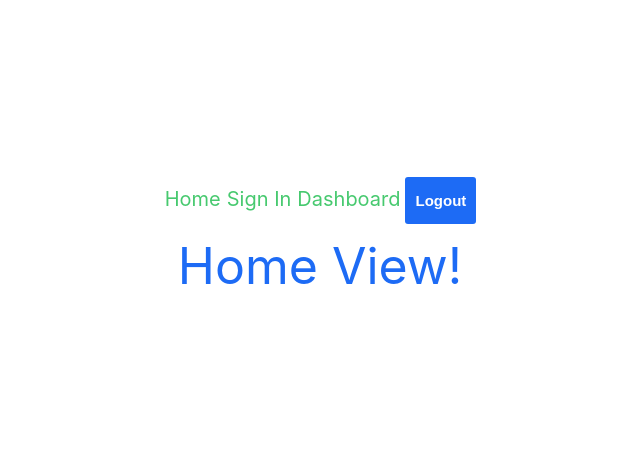
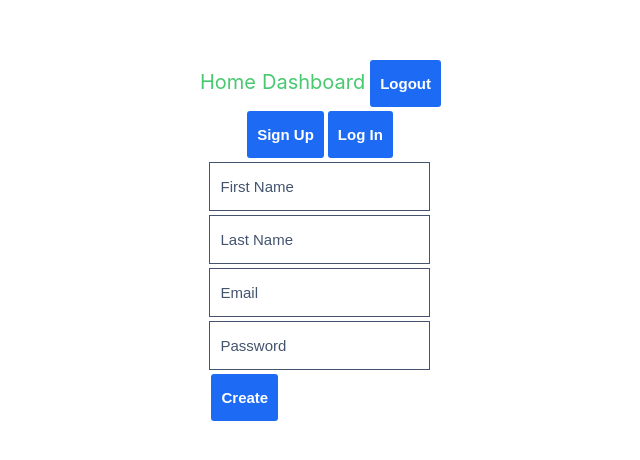
Before and after one commit to eberbrown/ih-todo-final-project, a Vue app: page / in a window 1280 px wide. Shown: the part 170-630 px from the top of the page, without its empty margins (320-960 px from the left). Built offline with nearby package versions, Linux system fonts and the light colour scheme; no server answers.

Commit message:
implemented login signup functionality for navbar

```diff
--- a/src/App.vue
+++ b/src/App.vue
@@ -1,6 +1,7 @@
 <script setup>
 import NavBar from "./components/NavBar.vue";
 </script>
+
 <template>
   <header>
     <div class="wrapper">
--- /dev/null
+++ b/src/components/LogInComp.vue
@@ -0,0 +1,33 @@
+<script setup>
+import { ref } from 'vue';
+import { useAuthStore } from '@/stores/userStore';
+const { signIn } = useAuthStore();
+
+const email = ref("");
+const password = ref("");
+
+const loginUser = () => {
+	signIn(email.value, password.value);
+	email.value = "";
+	password.value = "";
+};
+
+</script>
+
+<template>
+		<div class="inputContainer">
+			<input type="email" id="email" v-model="email" placeholder="Email">
+		</div>
+
+		<div class="inputContainer">
+			<input type="password" id="password" v-model="password" placeholder="Password">
+		</div>
+
+		<div class="buttonContainer">
+			<button @click="loginUser"> Login </button>
+		</div>
+</template>
+
+<style scoped>
+
+</style>
--- a/src/components/NavBar.vue
+++ b/src/components/NavBar.vue
@@ -1,16 +1,22 @@
 <script setup>
 import { useAuthStore } from '@/stores/userStore';
-const { signOut } = useAuthStore();
-/* import { useTaskStore } from "@/stores/taskStore.js"; */
-/* const { tasks, fetchAllTasks, insertTask, updateTask, updateComplete, deleteTask } = useTaskStore(); */
+import { useRouter } from 'vue-router'
+
+const userStore = useAuthStore()
+const router = useRouter()
+
+const logOut = async () => {
+  await userStore.signOut()
+  router.push('/' )
+};
+
 </script>
 
 <template>
     <nav>
         <RouterLink to="/">Home</RouterLink>
-        <RouterLink to="/signin">Sign In</RouterLink>
         <RouterLink to="/loggedin">Dashboard</RouterLink>
-        <button @click="signOut"> Logout </button>
+        <button @click="logOut"> Logout </button>
       </nav>
 </template>
 
--- /dev/null
+++ b/src/components/SignUpComp.vue
@@ -0,0 +1,47 @@
+<script setup>
+
+import { ref } from 'vue';
+import { useAuthStore } from '@/stores/userStore';
+const { signUp } = useAuthStore();
+
+const email = ref("");
+const password = ref("");
+const firstName = ref("");
+const lastName = ref("");
+
+const createAccountUser = () => {
+	signUp(email.value, password.value, firstName.value, lastName.value);
+	email.value = "";
+	password.value = "";
+	firstName.value = "";
+	lastName.value = "";
+};
+
+</script>
+
+<template>
+        <div class="inputContainer">
+            <!-- <label for="firstName"> First Name </label> -->
+            <input type="string" id="firstName" v-model="firstName" placeholder="First Name">
+        </div>
+        <div class="inputContainer">
+            <!-- <label for="lastName"> Last Name </label> -->
+            <input type="string" id="lastName" v-model="lastName" placeholder="Last Name">
+        </div>
+        <div class="inputContainer">
+            <!-- <label for="email"> Email: </label> -->
+            <input type="email" id="email" v-model="email" placeholder="Email">
+        </div>
+
+        <div class="inputContainer">
+            <!-- <label for="password"> Password: </label> -->
+            <input type="password" id="password" v-model="password" placeholder="Password">
+        </div>
+
+        <div class="buttonContainer">
+            <button @click="createAccountUser"> Create </button>
+        </div>
+
+</template>
+
+<style scoped></style>
--- a/src/router/index.js
+++ b/src/router/index.js
@@ -1,6 +1,6 @@
 import { createRouter, createWebHistory } from 'vue-router';
 import HomeView from '../views/HomeView.vue';
-import SigninView from '../views/SigninView.vue';
+/* import SigninView from '../views/SigninView.vue'; */
 import UnauthorizedView from '../views/UnauthorizedView.vue';
 import LoggedinView from '../views/LoggedinView.vue';
 import { seeCurrentUser } from '@/api/userApi';
@@ -19,11 +19,6 @@ const router = createRouter({
       path: '/about',
       name: 'about',
       component: () => import('../views/AboutView.vue')
-    },
-    {
-      path: '/signin',
-      name: 'signin',
-      component: SigninView
     },
     {
       path: '/unauthorized',
--- a/src/views/HomeView.vue
+++ b/src/views/HomeView.vue
@@ -1,15 +1,43 @@
 <script setup>
+import { ref } from 'vue';
+import LogInComp from "../components/LogInComp.vue";
+import SignUpComp from "../components/SignUpComp.vue";
+
+const selectedComponent = ref('B'); // Initial state to null
+
+function ShowLogIn() {
+  selectedComponent.value = 'A'; // Show ComponentA
+}
+
+function showSignUp() {
+  selectedComponent.value = 'B'; // Show ComponentB
+}
+
 </script>
 
 <template>
-	<main>
-		<h1>Home View!</h1>
+	<nav>
+		<button @click="showSignUp">Sign Up</button>
+		<button @click="ShowLogIn">Log In</button>
+	</nav>
+	<main class="sing-in-form">
+		<div v-if="selectedComponent === 'A'">
+			<LogInComp />
+		</div>
+		<div v-else-if="selectedComponent === 'B'">
+			<SignUpComp />
+		</div>
 	</main>
 </template>
 
 <style scoped>
-h1 {
-	font-size: 5rem;
-	color: #1D6BF5;
+
+.inputContainer {
+	width: 100%;
+	text-align: center;
+}
+
+.inputContainer input {
+	width: 100%;
 }
 </style>
--- a/src/views/SigninView.vue
+++ /dev/null
@@ -1,77 +0,0 @@
-<script setup>
-
- import { ref } from 'vue';
-import { useAuthStore } from '@/stores/userStore';
-const {signUp, signIn, signOut, seeCurrentUserStore} = useAuthStore();
-
-const email = ref("");
-const password = ref("");
-const firstName = ref("");
-const lastName = ref("");
-
-const createAccountUser = () => {
-	signUp(email.value, password.value, firstName.value, lastName.value);
-	email.value = "";
-	password.value = "";
-	firstName.value = "";
-	lastName.value = "";
-};
-
-const loginUser = () => {
-	signIn(email.value, password.value);
-	email.value = "";
-	password.value = "";
-	firstName.value = "";
-	lastName.value = "";
-};
-
-</script>
-
-<template>
-	<main class="sing-in-form">
-		<div class="inputContainer">
-			<!-- <label for="firstName"> First Name </label> -->
-			<input type="string" id="firstName" v-model="firstName" placeholder="First Name">
-		</div>
-		<div class="inputContainer">
-			<!-- <label for="lastName"> Last Name </label> -->
-			<input type="string" id="lastName" v-model="lastName" placeholder="Last Name">
-		</div>
-		<div class="inputContainer">
-			<!-- <label for="email"> Email: </label> -->
-			<input type="email" id="email" v-model="email" placeholder="Email">
-		</div>
-
-		<div class="inputContainer">
-			<!-- <label for="password"> Password: </label> -->
-			<input type="password" id="password" v-model="password" placeholder="Password">
-		</div>
-
-		<div class="buttonContainer">
-			<button @click="createAccountUser"> Create </button>
-			<button @click="loginUser"> Login </button>
-			<button @click="seeCurrentUserStore"> See user </button>
-			<button @click="signOut"> Logout </button>
-		</div>
-	</main>
-</template>
-
-<style scoped>
-
-.sign-in-form {
-	/* margin: 0 auto; */
-	/* display: flex; */
-}
-
-.inputContainer {
-	width: 100%;
-	/* margin: 0 auto; */
-	text-align: center;
-}
-
-.inputContainer input {
-	width: 100%;
-	/* margin: 0 auto; */
-}
-
-</style>
```
